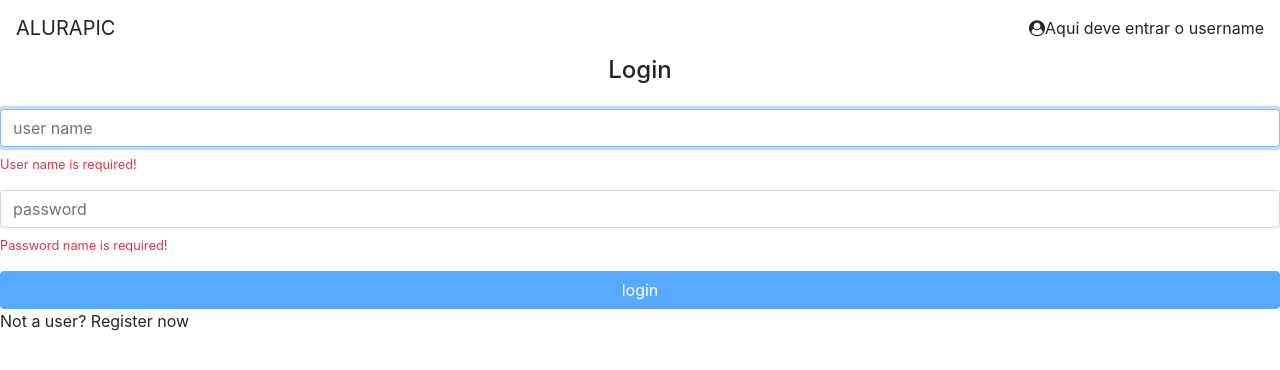
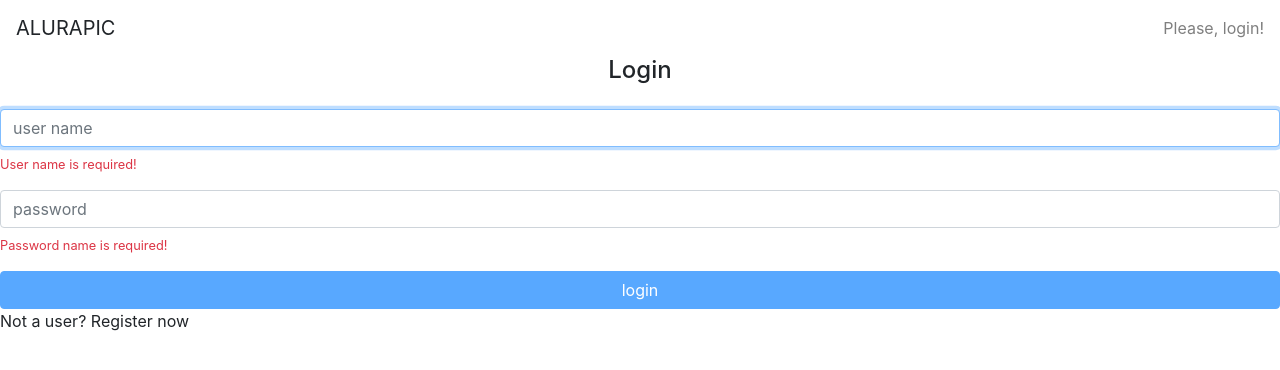
Before and after one commit to mayconfsbrito/alura-angular-alurapic, an Angular app: page / in a window 1280 px wide. Shown: the top 370 px of the page. Built offline with nearby package versions, Linux system fonts and the light colour scheme.

Commit message:
Adaptando BehaviorSubject ao passar token para o usuário e usando o pipe Async para utilizar um Observable diretamente no template

```diff
--- a/src/app/core/core.module.ts
+++ b/src/app/core/core.module.ts
@@ -1,10 +1,14 @@
 import { NgModule } from '@angular/core';
 
 import { HeaderComponent } from './header/header.component';
+import { CommonModule } from '@angular/common';
 
 @NgModule({
     declarations: [
         HeaderComponent
+    ],
+    imports: [
+        CommonModule
     ],
     exports: [
         HeaderComponent
--- a/src/app/core/header/header.component.html
+++ b/src/app/core/header/header.component.html
@@ -1,9 +1,17 @@
 <header class="sticky-top">
     <nav class="navbar navbar-light bg-white">
         <a class="navbar-brand">ALURAPIC</a>
-        <div>
+
+        <div *ngIf="(user$ | async) as user; else login">
             <i class="fa fa-user-circle"></i>
-            <a>Aqui deve entrar o username</a>
+            <a class="mr-1">{{ user.name }}</a>
         </div>
+
+        <ng-template #login>
+            <span class="navbar-text">
+                Please, login!
+            </span>
+        </ng-template>
+
     </nav>
 </header>
--- a/src/app/core/header/header.component.ts
+++ b/src/app/core/header/header.component.ts
@@ -10,10 +10,8 @@ import { User } from '../user/user';
 export class HeaderComponent {
 
     user$: Observable<User>;
-    user: User;
 
     constructor(userService: UserService) {
         this.user$ = userService.getUser();
-        this.user$.subscribe(user => this.user = user);
     }
 }
```
